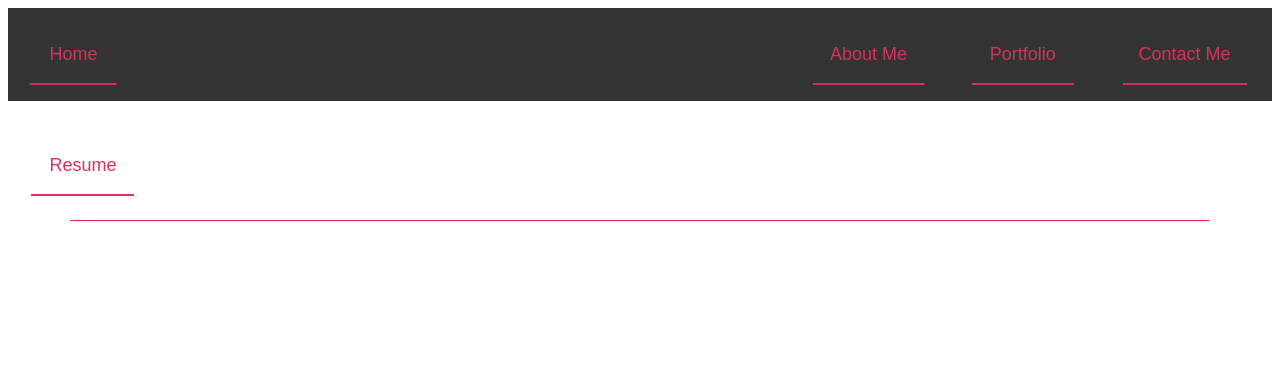
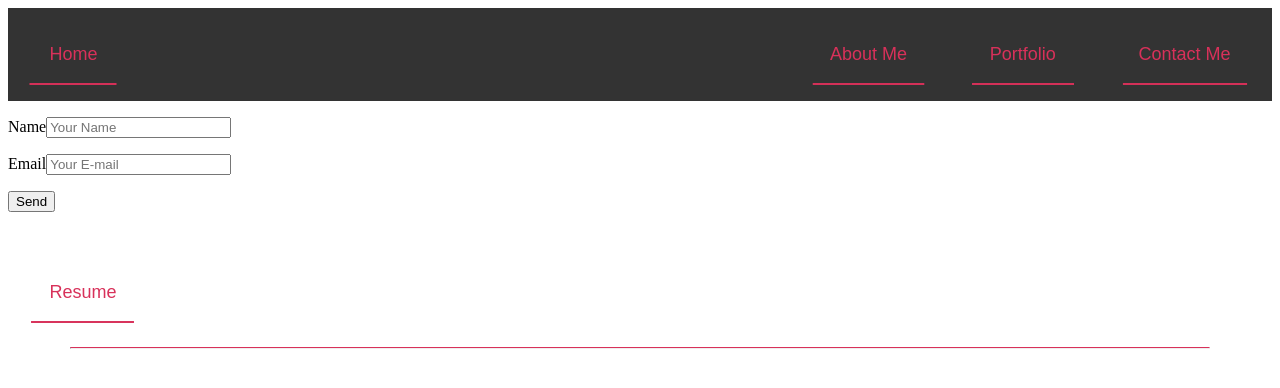
Before and after one commit to Vraj3174/my-portfolio, a Gatsby site: page /Contact-Me/contactMe in a window 1280 px wide. Built offline with nearby package versions, Linux system fonts and the light colour scheme; Gatsby itself is replaced by a stand-in of ours.

Commit message:
contact me form and some basic design changes

```diff
--- a/src/pages/About-Me/aboutMe.jsx
+++ b/src/pages/About-Me/aboutMe.jsx
@@ -47,11 +47,9 @@ export default function About() {
                                 </h3>
                             </Fade>
                         </div>
-                    <Fade bottom cascade>
                         <div className="image-wrapper">
                             <img className="image" src={VrajPatel} alt="Vraj Patel"></img>
                         </div>
-                    </Fade>
                     </div>
                 </div>
             </div>
--- a/src/pages/Contact-Me/contactMe.jsx
+++ b/src/pages/Contact-Me/contactMe.jsx
@@ -7,7 +7,28 @@ export default function Contact() {
     return(
         <>
             <Header/>
-
+            <form method="post"
+                  name="contact"
+                  data-netlify="true"
+                  data-netlify-honeypot="true"
+                  netlify
+            >
+                <p>
+                    <label>
+                        Name
+                        <input type="text" name="name" id="name" placeholder="Your Name"/>
+                    </label>
+                </p>
+                <p>
+                    <label>
+                        Email
+                        <input type="email" name="email" id="email" placeholder="Your E-mail"/>
+                    </label>
+                </p>
+                <p>
+                    <button type="submit">Send</button>
+                </p>
+            </form>
             <Footer/>
         </>
     )
```
Lines whose indentation alone changed are shown as unchanged.
